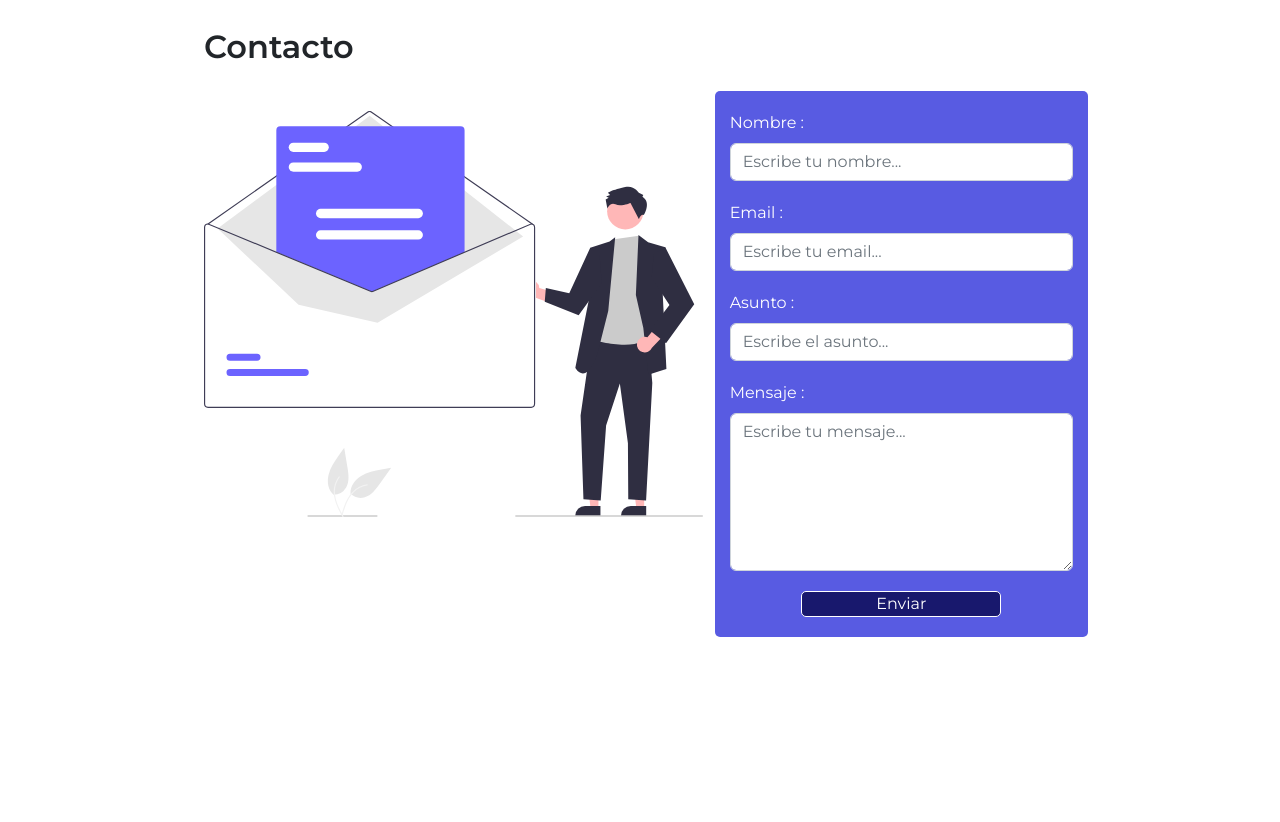
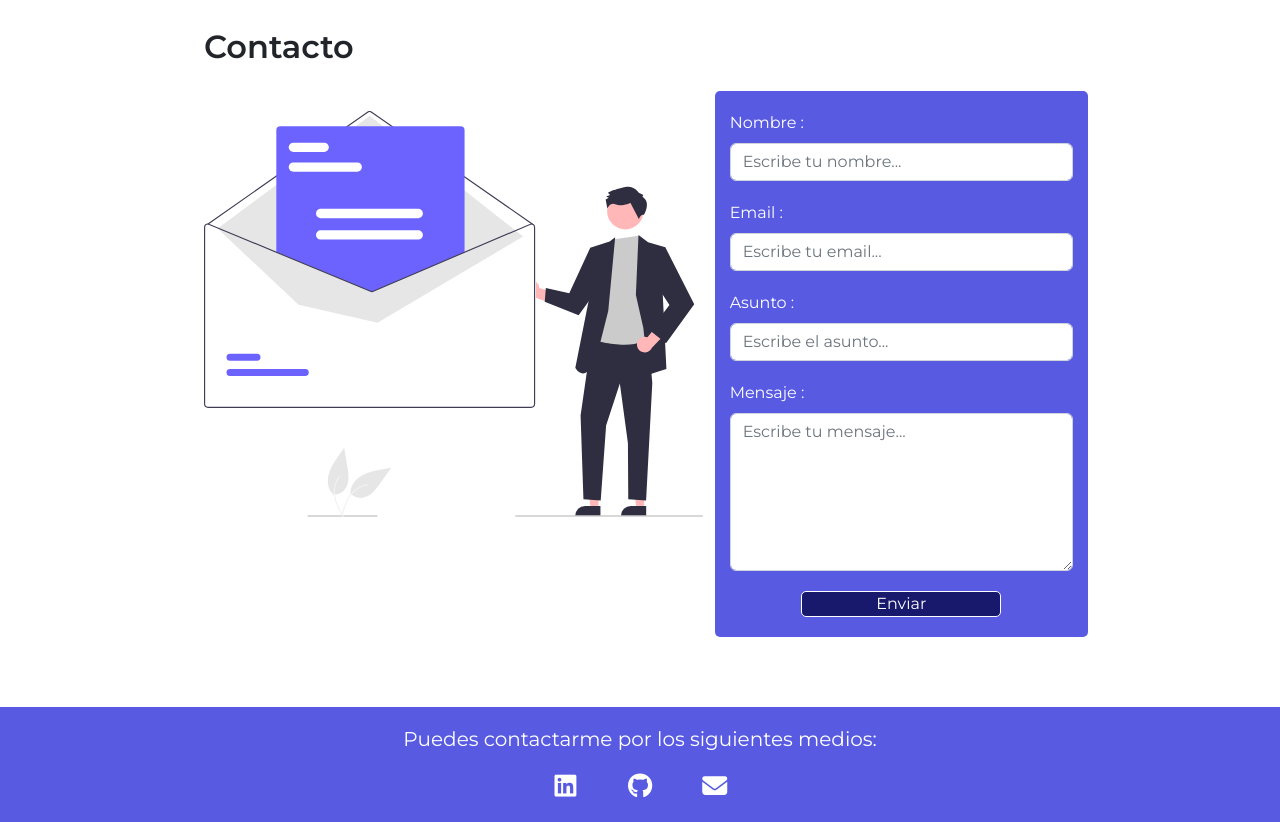
Before and after one commit to LeonelQuinones/Portfolio, a plain HTML site: page index.html in a window 1280 px wide. Shown: the part 1408-2230 px from the top of the page. Before the commit the page ends 2115 px from the top, so only its background shows below. Drawn offline with nearby package versions, Linux system fonts and the light colour scheme.

Commit message:
agregando el footer

```diff
--- a/index.html
+++ b/index.html
@@ -132,15 +132,26 @@
     </section>
 
     <footer>
-      <div>
-        <div>
-          <a href=""></a>
-        </div>
-        <div>
-          <a href=""></a>
-        </div>
-        <div>
-          <a href=""></a>
+      <div class="container contenedor">
+        <div class="row div-footer">
+          <div class="col-12">
+            <h3>Puedes contactarme por los siguientes medios:</h3>
+          </div>
+          <div class="col-1">
+            <a href="https://www.linkedin.com/in/leonel-qui%C3%B1ones/">
+              <i class="fa-brands fa-linkedin iconos-footer"></i>
+            </a>
+          </div>
+          <div class="col-1">
+            <a href="https://github.com/LeonelQuinones">
+              <i class="fa-brands fa-github iconos-footer"></i>
+            </a>
+          </div>
+          <div class="col-1">
+            <a href="#">
+              <i class="fa-solid fa-envelope iconos-footer"></i>
+            </a>
+          </div>
         </div>
       </div>
     </footer>
--- a/style.css
+++ b/style.css
@@ -214,3 +214,35 @@
 .boton-form:hover {
     background-color: #18186dc9;
 }
+
+/* Footer */
+
+footer {
+    background-color: #585be2;
+    padding: 20px 0;
+}
+
+.div-footer {
+    justify-content: center;
+}
+
+@media (max-width: 768px) {
+    .div-footer {
+        gap: 15px;
+    }
+}
+
+.div-footer div {
+    text-align: center;
+}
+
+.div-footer div h3 {
+    font-size: 20px;
+    color: #fff;
+    padding-bottom: 15px;
+}
+
+.iconos-footer {
+    font-size: 25px;
+    color: #fff;
+}
```
